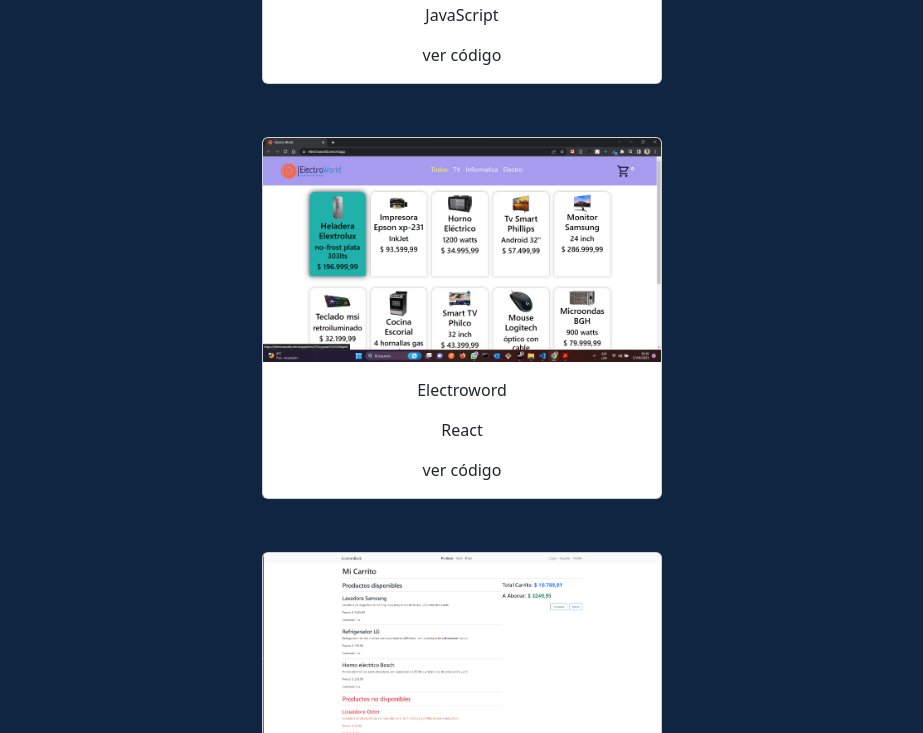
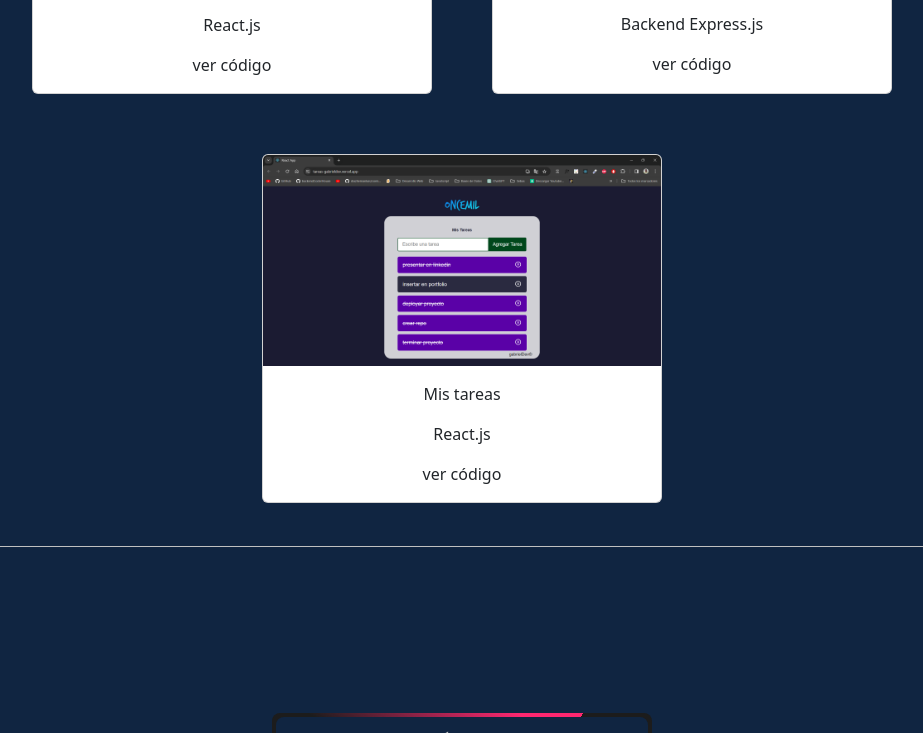
Before and after one commit to GabrielNicolosi2022/portfolio, a website: page index.html in a window 1280 px wide. Shown: the part 3255-3988 px from the top of the page, without its empty margins (178-1101 px from the left). Drawn offline with nearby package versions, Linux system fonts and the light colour scheme; some packages are replaced by stand-ins of ours; a script that the page names is missing.

Commit message:
inserto card de todo list en sección portfolio

```diff
--- a/index.html
+++ b/index.html
@@ -418,8 +418,8 @@
       </section>
       <!-- Portfolio -->
       <section id="portfolio" class="section main-portfolio">
-        <div class="container">
-          <div class="row">
+        <div class="container-fluid">
+          <div class="row justify-content-center">
             <h3 class="main-portfolio__title">Mis Proyectos</h3>
             <!-- Cards -->
             <div class="main-portfolio__cards col-md-6 mx-auto">
@@ -481,7 +481,7 @@
                 </a>
                 <div class="card-body">
                   <p class="card-text text-center">Electroword</p>
-                  <p class="card-text text-center">React</p>
+                  <p class="card-text text-center">React.js</p>
                   <a
                     class="d-block text-center"
                     href="https://github.com/GabrielNicolosi2022/Electroworld.git"
@@ -505,6 +505,26 @@
                   <a
                     class="d-block text-center"
                     href="https://github.com/GabrielNicolosi2022/Ecommback.git"
+                    target="_blank"
+                    >ver código</a
+                  >
+                </div>
+              </div>
+              <!-- EcommBack -->
+              <div class="card">
+                <a href="https://tareas-gabrieldev.vercel.app/">
+                  <img
+                    src="./assets/images/tareas.png"
+                    class="card-img-top"
+                    alt="todo list image"
+                  />
+                </a>
+                <div class="card-body">
+                  <p class="card-text text-center">Mis tareas</p>
+                  <p class="card-text text-center">React.js</p>
+                  <a
+                    class="d-block text-center"
+                    href="https://github.com/GabrielNicolosi2022/todo-list"
                     target="_blank"
                     >ver código</a
                   >
```
Also changed, not shown: assets/images/tareas.png (added).
